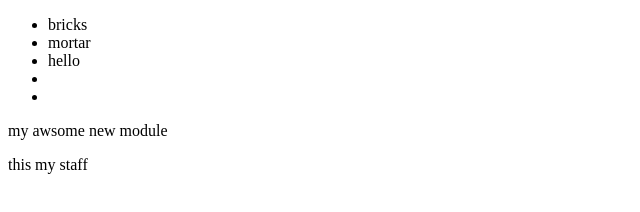
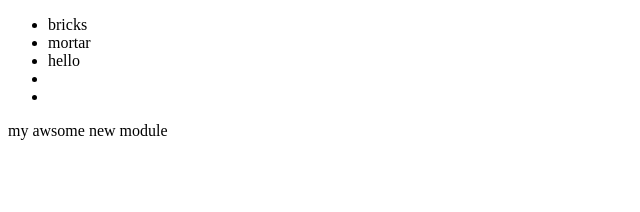
Before and after one commit to grapheneintelligentsystems/MB-TESTGIT, a plain HTML site: page index.html in a window 1280 px wide. Shown: the full height of the page, 0-640 px from the left. Drawn offline with Linux system fonts and the light colour scheme.

Commit message:
removed module 3

```diff
--- a/index.html
+++ b/index.html
@@ -18,9 +18,6 @@
       <module-two>
         <div>my awsome new module</div>
       </module-two>
-      <module-three>
-        <p>this my staff</p>
-      </module-three>
     </div>
   </body>
 </html>
```
